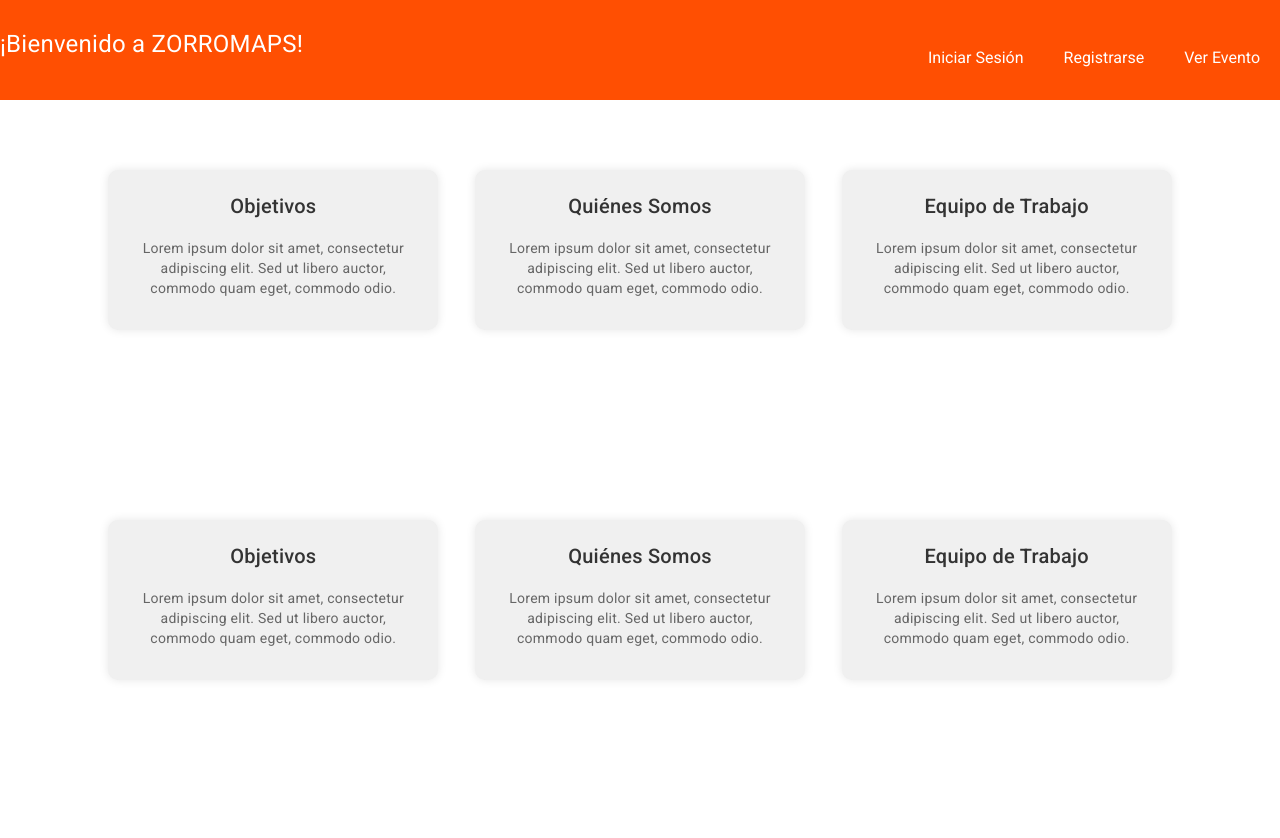
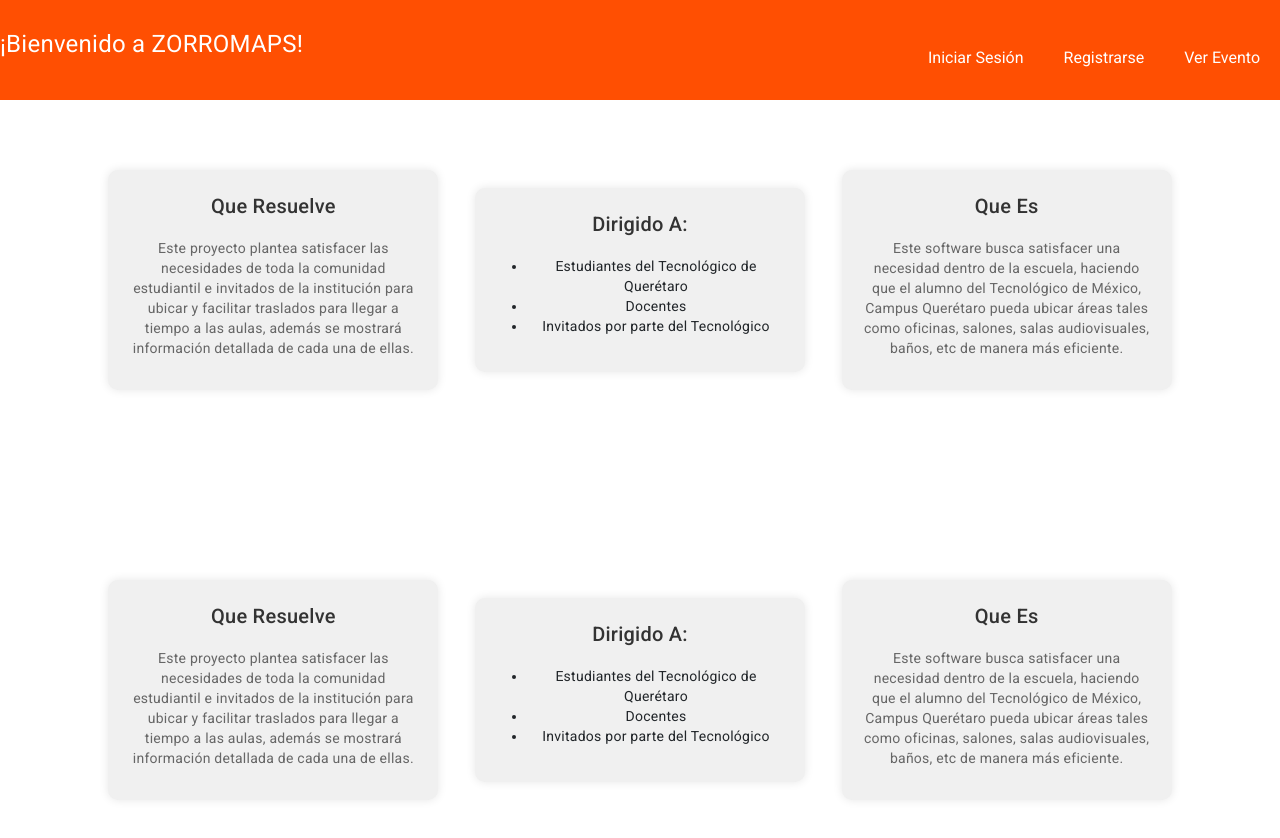
Before and after one commit to Aaronxd10/ZorroMaps, an Angular app in the folder Zorromaps/: page /inicio in a window 1280 px wide. Shown: the top 838 px of the page. Built offline with nearby package versions, Linux system fonts and the light colour scheme.

Commit message:
Update inicio.component.html

```diff
--- a/Zorromaps/src/app/inicio/inicio.component.html
+++ b/Zorromaps/src/app/inicio/inicio.component.html
@@ -9,16 +9,26 @@
 <div>
   <div class="container">
     <div class="box">
-      <h2>Objetivos</h2>
-      <p>Lorem ipsum dolor sit amet, consectetur adipiscing elit. Sed ut libero auctor, commodo quam eget, commodo odio.</p>
+      <h2>Que Resuelve</h2>
+      <p>Este proyecto plantea satisfacer las necesidades de toda la comunidad estudiantil e
+        invitados de la institución para ubicar y facilitar traslados para llegar a tiempo a
+        las aulas, además  se mostrará información detallada de cada una de ellas.
+        </p>
     </div>
     <div class="box">
-      <h2>Quiénes Somos</h2>
-      <p>Lorem ipsum dolor sit amet, consectetur adipiscing elit. Sed ut libero auctor, commodo quam eget, commodo odio.</p>
+      <h2>Dirigido A:</h2>
+        <ul>
+          <li>Estudiantes del Tecnológico de Querétaro</li>
+          <li>Docentes</li>
+          <li>Invitados por parte del Tecnológico</li>
+        </ul>
     </div>
     <div class="box">
-      <h2>Equipo de Trabajo</h2>
-      <p>Lorem ipsum dolor sit amet, consectetur adipiscing elit. Sed ut libero auctor, commodo quam eget, commodo odio.</p>
+      <h2>Que Es</h2>
+      <p>Este software busca satisfacer una necesidad dentro de la escuela, haciendo que el
+         alumno del Tecnológico de México, Campus Querétaro pueda ubicar áreas tales como
+         oficinas, salones, salas audiovisuales, baños, etc de manera más eficiente.
+      </p>
     </div>
   </div>
 
```
